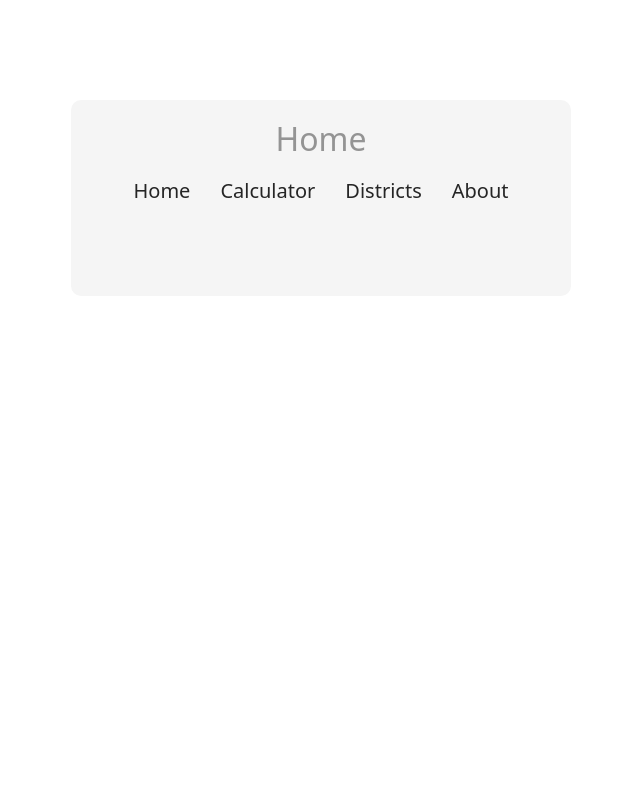
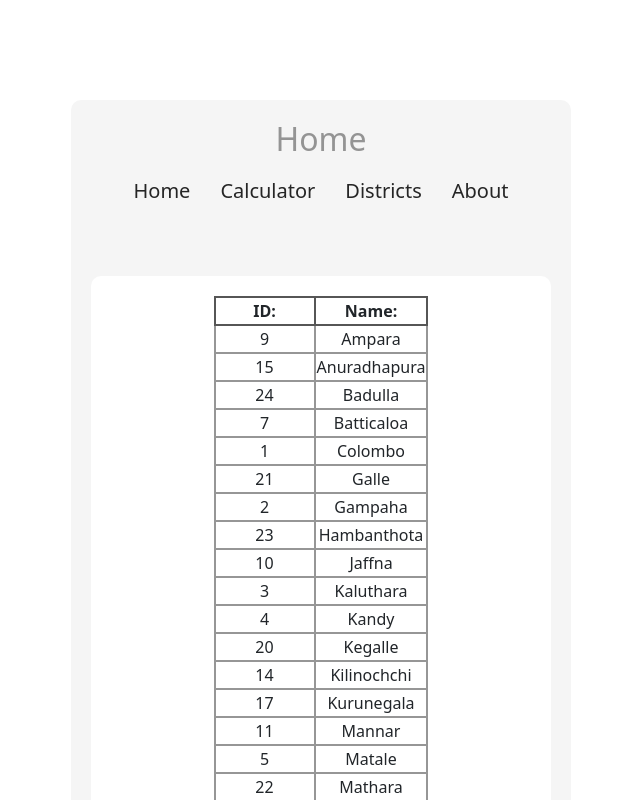
Before and after one commit to SankalpaGunasekara/calculator_with_navigation, an Angular app: page /districts in a window 1280 px wide. Shown: the top 800 px of the page, without its empty margins (319-959 px from the left). Built offline with nearby package versions, Linux system fonts and the light colour scheme.

Commit message:
Districts table added

```diff
--- /dev/null
+++ b/src/app/districts/districts-data.ts
@@ -0,0 +1,102 @@
+export const districtsData = [
+    {
+      "id": 9,
+      "name": "Ampara"
+    },
+    {
+      "id": 15,
+      "name": "Anuradhapura"
+    },
+    {
+      "id": 24,
+      "name": "Badulla"
+    },
+    {
+      "id": 7,
+      "name": "Batticaloa"
+    },
+    {
+      "id": 1,
+      "name": "Colombo"
+    },
+    {
+      "id": 21,
+      "name": "Galle"
+    },
+    {
+      "id": 2,
+      "name": "Gampaha"
+    },
+    {
+      "id": 23,
+      "name": "Hambanthota"
+    },
+    {
+      "id": 10,
+      "name": "Jaffna"
+    },
+    {
+      "id": 3,
+      "name": "Kaluthara"
+    },
+    {
+      "id": 4,
+      "name": "Kandy"
+    },
+    {
+      "id": 20,
+      "name": "Kegalle"
+    },
+    {
+      "id": 14,
+      "name": "Kilinochchi"
+    },
+    {
+      "id": 17,
+      "name": "Kurunegala"
+    },
+    {
+      "id": 11,
+      "name": "Mannar"
+    },
+    {
+      "id": 5,
+      "name": "Matale"
+    },
+    {
+      "id": 22,
+      "name": "Mathara"
+    },
+    {
+      "id": 25,
+      "name": "Monaragala"
+    },
+    {
+      "id": 12,
+      "name": "Mulathivu"
+    },
+    {
+      "id": 6,
+      "name": "Nuwara Eliya"
+    },
+    {
+      "id": 16,
+      "name": "Polonnaruwa"
+    },
+    {
+      "id": 18,
+      "name": "Puttalam"
+    },
+    {
+      "id": 19,
+      "name": "Rathnapura"
+    },
+    {
+      "id": 8,
+      "name": "Trincomalee"
+    },
+    {
+      "id": 13,
+      "name": "Vavuniya"
+    }
+  ]
--- a/src/app/districts/districts.component.css
+++ b/src/app/districts/districts.component.css
@@ -0,0 +1,19 @@
+th {
+    width: 100px
+}
+
+table {
+    margin: 10px auto;
+}
+
+th {
+    border: 2px solid rgb(86, 86, 86);
+}
+
+tr td {
+    border: 2px solid rgb(150, 150, 150);
+}
+
+.container {
+    padding: 10px;
+}
--- a/src/app/districts/districts.component.html
+++ b/src/app/districts/districts.component.html
@@ -9,6 +9,24 @@
 
 <body>
 
+    <div class="container">
+        <table>
+
+            <thead>
+                <tr>
+                    <th>ID:</th>
+                    <th>Name:</th>
+                </tr>
+            </thead>
+            <tbody>
+                <tr *ngFor="let districtData of data">
+                    <td>{{districtData.id}}</td>
+                    <td>{{districtData.name}}</td>
+                </tr>
+            </tbody>
+        </table>
+    </div>
+
 </body>
 
 </html>
--- a/src/app/districts/districts.component.ts
+++ b/src/app/districts/districts.component.ts
@@ -1,5 +1,5 @@
 import { Component } from '@angular/core';
-
+import { districtsData } from './districts-data';
 @Component({
   selector: 'app-districts',
   templateUrl: './districts.component.html',
@@ -7,5 +7,6 @@ import { Component } from '@angular/core';
 })
 export class DistrictsComponent {
 
-  title:string = 'Districts'
+  data = districtsData
+
 }
```
